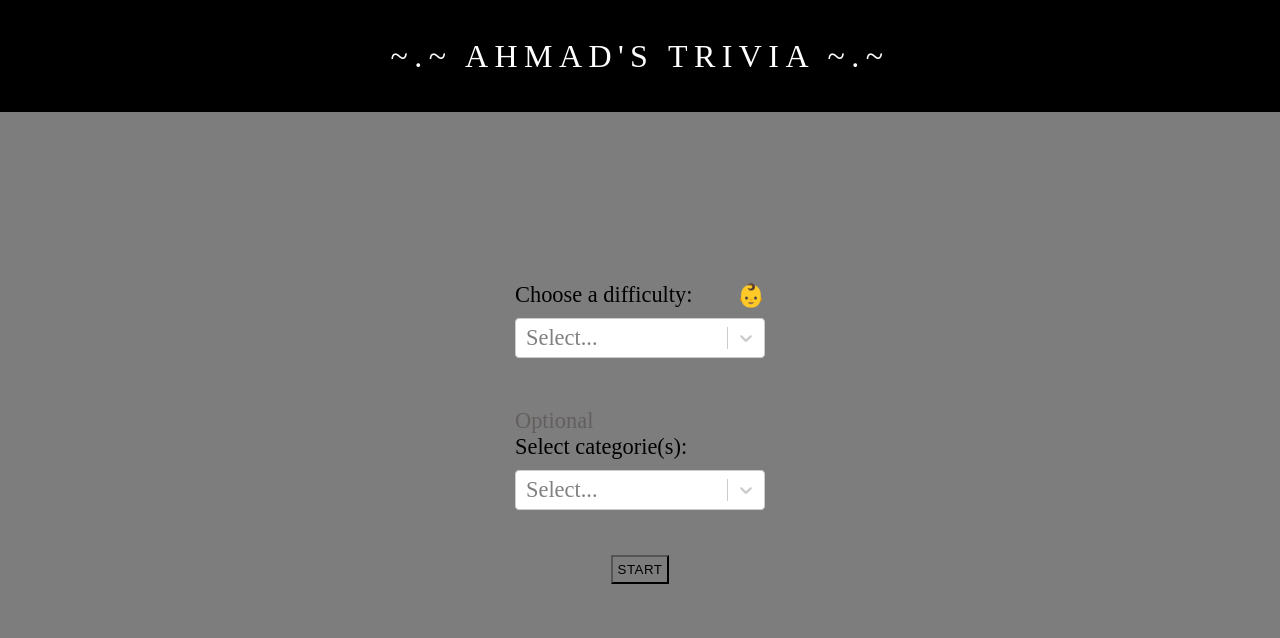
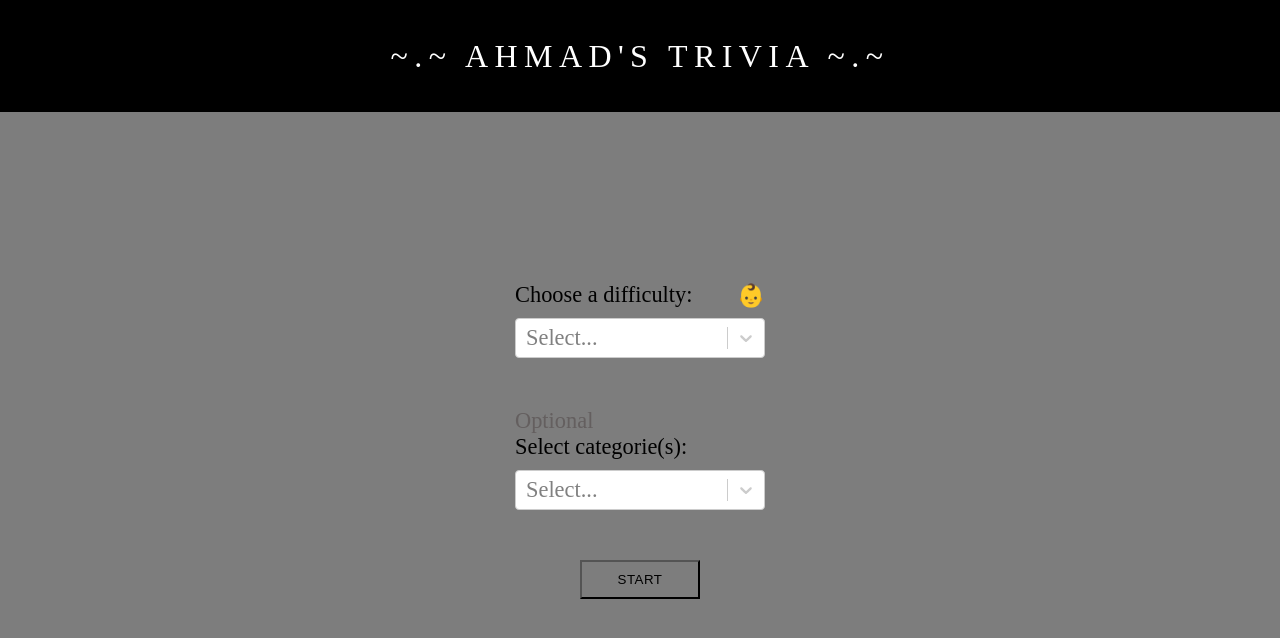
Before and after one commit to Ahmad-Alsabbagh1/react-project, a React (Create React App) app in the folder trivia/: page / in a window 1280 px wide. Shown: the top 638 px of the page. Built offline with nearby package versions, Linux system fonts and the light colour scheme.

Commit message:
removed uncessary console.log

```diff
--- a/trivia/src/components/Question.js
+++ b/trivia/src/components/Question.js
@@ -30,13 +30,13 @@ const Question = ({ question, id }) => {
         />
       </div>
 
-      <div className="nav-buttons">
+      <div className="nav button">
         {questionId >= 1 && (
           <PreviousQuestion previousQuestionId={previousQuestionId} />
         )}
         {questionId < 10 && <NextQuestion nextQuestionId={nextQuestionId} />}
       </div>
-      <div className="troll-button">
+      <div className="troll button">
         <Troll />
       </div>
     </div>
--- a/trivia/src/index.css
+++ b/trivia/src/index.css
@@ -26,6 +26,9 @@ header p{
   letter-spacing: 0.4rem;
 
 }
+.start{
+  width: 120px;
+}
 .options{
 
   margin-top: 5rem;
@@ -51,7 +54,7 @@ align-self: center;
   letter-spacing: 0.5px;
 
   background: none;
-  padding: 5px;
+  padding: 10px;
   margin-top:20px;
   align-self: center;
 }
@@ -71,9 +74,7 @@ cursor: pointer;
 align-items: center;
 gap: 70px ;
 }
-.nav-buttons{
-  justify-self: flex-end;
-}
+
 .answers-container{
   align-self: center;
   display: flex;
```
